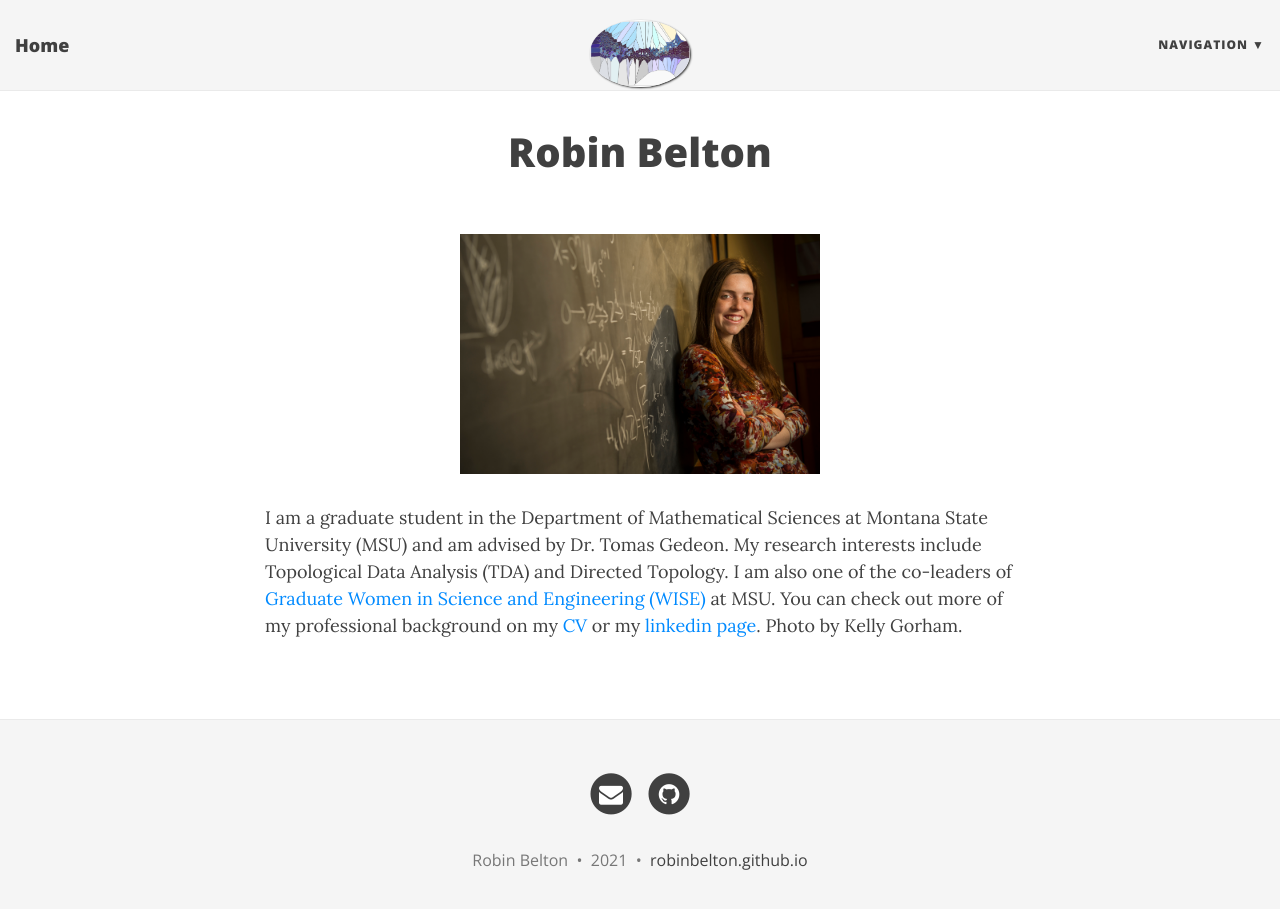
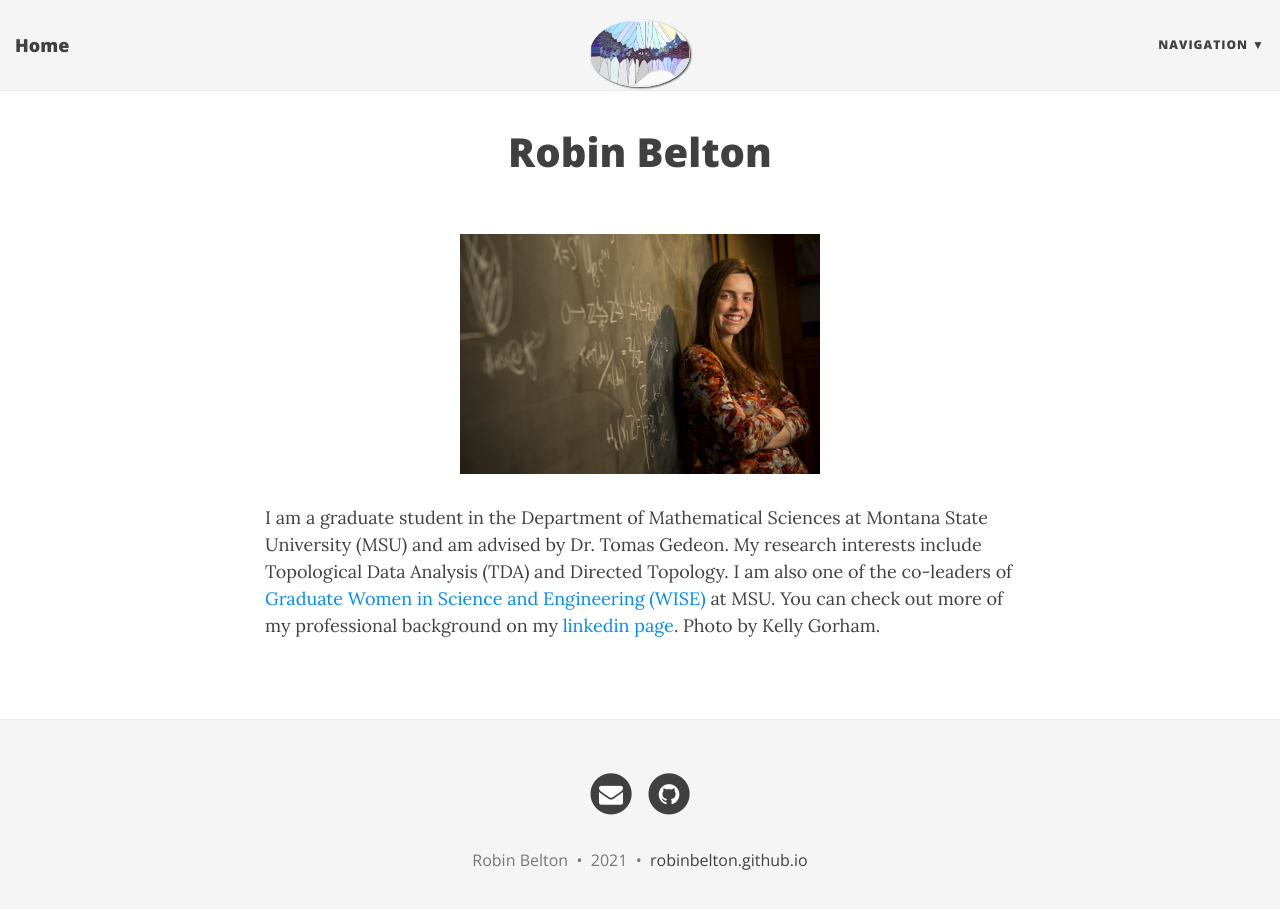
Before and after one commit to robinbelton/robinbelton.github.io, a Jekyll site: the page built from index.html, in a window 1280 px wide and 922 px high. Shown: the top 909 px of the window. Built offline with Jekyll 4.4.1, drawn with Linux system fonts in a browser that asks for light colours; nearby versions of some CDN libraries; the list of posts is cut into pages by our own code.

Commit message:
Remove broken link

```diff
--- a/index.html
+++ b/index.html
@@ -7,4 +7,4 @@ use-site-title: true
 
 <p style="text-align:center;"><img src="robin.jpg" width = "360" height = "240">
 
-<p>I am a graduate student in the Department of Mathematical Sciences at Montana State University (MSU) and am advised by Dr. Tomas Gedeon. My research interests include Topological Data Analysis (TDA) and Directed Topology. I am also one of the co-leaders of <a href="https://www.montana.edu/wise/"> Graduate Women in Science and Engineering (WISE)</a> at MSU. You can check out more of my professional background on my  <a href="BeltonCV2021.pdf">CV</a> or my <a href="https://www.linkedin.com/in/robin-belton-4511691b0/">linkedin page</a>. Photo by Kelly Gorham.</p>
+<p>I am a graduate student in the Department of Mathematical Sciences at Montana State University (MSU) and am advised by Dr. Tomas Gedeon. My research interests include Topological Data Analysis (TDA) and Directed Topology. I am also one of the co-leaders of <a href="https://www.montana.edu/wise/"> Graduate Women in Science and Engineering (WISE)</a> at MSU. You can check out more of my professional background on my <a href="https://www.linkedin.com/in/robin-belton-4511691b0/">linkedin page</a>. Photo by Kelly Gorham.</p>
```
